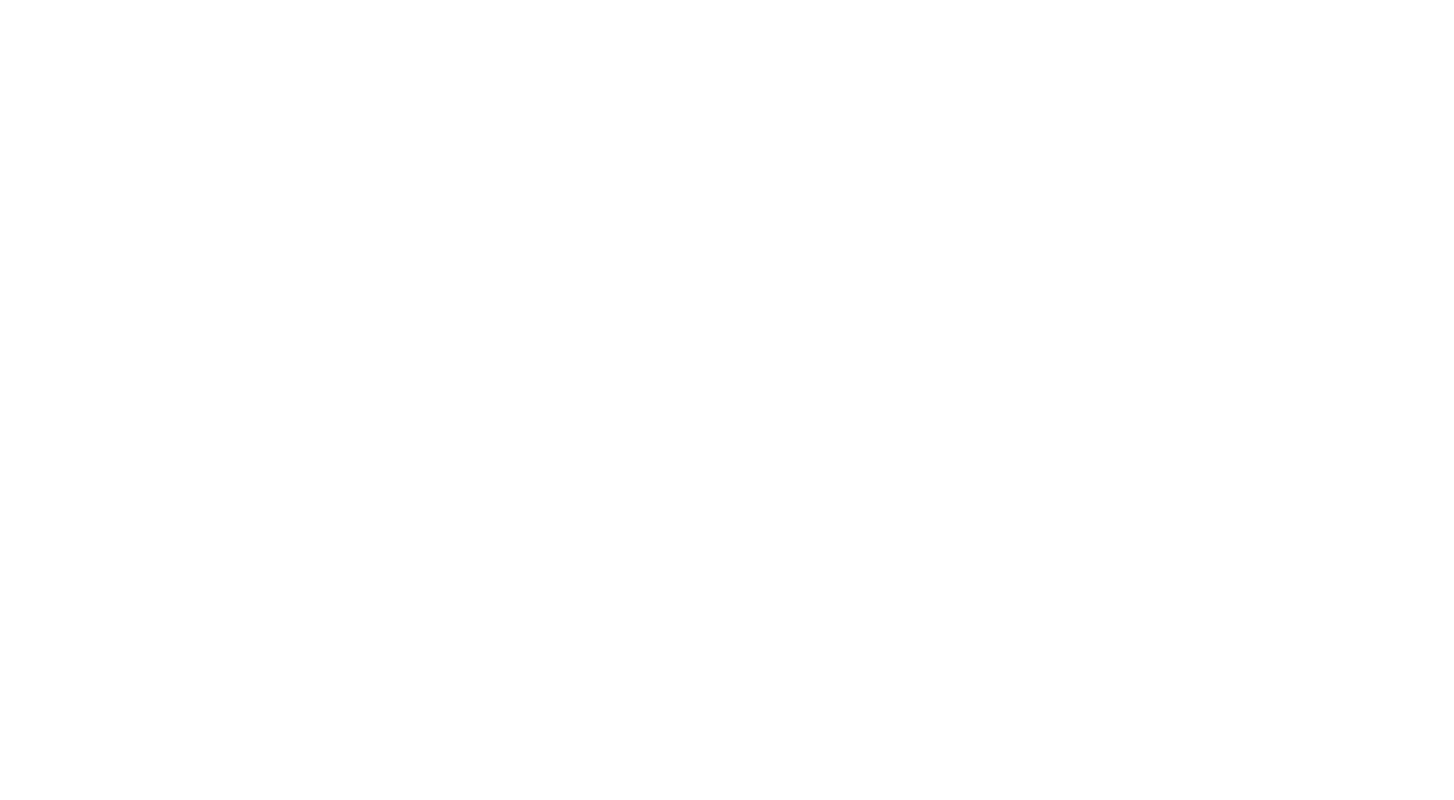
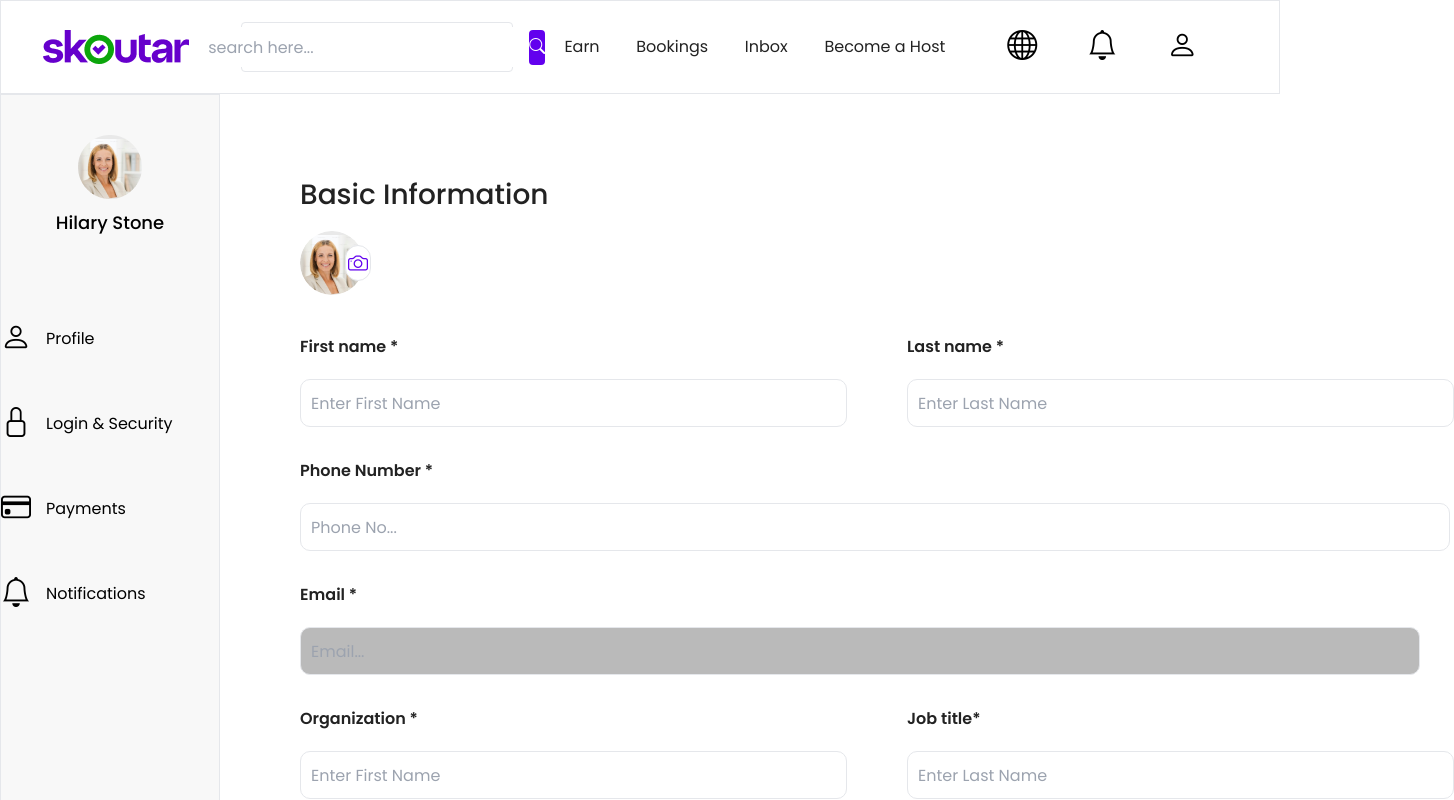
Before and after one commit to Skoutar/Skouta-Naija, a React (Vite) app: page /Profile in a window 1280 px wide. Before the commit this address had no page. Shown: the top 800 px of the page, 1454 px wide, since content can reach past the window. Built offline with nearby package versions, Linux system fonts and the light colour scheme.

Commit message:
profilepage done

```diff
--- a/package.json
+++ b/package.json
@@ -15,7 +15,8 @@
     "react-dom": "^18.2.0",
     "react-fast-marquee": "^1.6.4",
     "react-responsive-carousel": "^3.2.23",
-    "react-router-dom": "^6.23.1"
+    "react-router-dom": "^6.23.1",
+    "tailwind-scrollbar": "^3.1.0"
   },
   "devDependencies": {
     "@types/react": "^18.2.66",
--- a/src/App.jsx
+++ b/src/App.jsx
@@ -9,6 +9,7 @@ import Reset from './pages/forgetpassword/Reset';
 import Comfirm from './pages/forgetpassword/Comfirm';
 import Land from './Components/Landingpage/Land';
 import Home from './pages/Home';
+import Profile from './pages/Profile';
 
 const App = () => {
   return (
@@ -23,6 +24,7 @@ const App = () => {
           <Route path='/reset' element={<Reset/>}/>
           <Route path='/comfirm' element={<Comfirm/>}/>
           <Route path='/' element={<Home/>}/>
+          <Route path='/Profile' element={<Profile/>}/>
         </Routes>
       </BrowserRouter>
     </div>
--- /dev/null
+++ b/src/Components/Sidebar.jsx
@@ -0,0 +1,53 @@
+import { Link } from "react-router-dom"
+import { useState } from "react";
+
+
+const Sidebar = () => {
+    const [activeLink, setActiveLink] = useState(null);
+
+    const handleLinkClick = (linkName) => {
+        setActiveLink(linkName);
+    };
+    return (
+        <div className="w-[241px] h-[1260px] border flex flex-col items-center bg-[#F8F8F8]">
+            <div className="mt-[40px] flex flex-col items-center">
+                <img src="images/profile.png" alt="" />
+                <p className="text-[18px] mt-[10px] text-center font-[500]">Hilary Stone</p>
+            </div>
+            <div className="w-[218px] h-auto mt-[40px]">
+                <Link
+                    className={`flex mt-[40px] items-center ${activeLink === 'profile' ? 'text-mainColor' : ''}`}
+                    onClick={() => handleLinkClick('profile')}
+                    to='/Profile'
+                >
+                    <i className={`bi bi-person text-[30px] ${activeLink === 'profile' ? 'text-mainColor' : ''}`}></i>
+                    <p className="ml-[15px]">Profile</p>
+                </Link>
+                <Link
+                    className={`flex mt-[40px] items-center ${activeLink === 'login' ? 'text-mainColor' : ''}`}
+                    onClick={() => handleLinkClick('login')}
+                >
+                    <i className={`bi bi-lock text-[30px] ${activeLink === 'login' ? 'text-mainColor' : ''}`}></i>
+                    <p className="ml-[15px]">Login & Security</p>
+                </Link>
+                <Link
+                    className={`flex mt-[40px] items-center ${activeLink === 'payments' ? 'text-mainColor' : ''}`}
+                    onClick={() => handleLinkClick('payments')}
+                >
+                    <i className={`bi bi-credit-card text-[30px] ${activeLink === 'payments' ? 'text-mainColor' : ''}`}></i>
+                    <p className="ml-[15px]">Payments</p>
+                </Link>
+                <Link
+                    className={`flex mt-[40px] items-center ${activeLink === 'notifications' ? 'text-mainColor' : ''}`}
+                    onClick={() => handleLinkClick('notifications')}
+                >
+                    <i className={`bi bi-bell text-[30px] ${activeLink === 'notifications' ? 'text-mainColor' : ''}`}></i>
+                    <p className="ml-[15px]">Notifications</p>
+                </Link>
+            </div>
+        </div>
+
+    )
+}
+
+export default Sidebar
--- a/src/Components/navbar/Homenav.jsx
+++ b/src/Components/navbar/Homenav.jsx
@@ -10,22 +10,22 @@ const Homenav = () => {
     setActiveIndex(index === activeIndex ? null : index);
   };
   return (
-    <div className="flex items-center justify-around p-4 bg-white w-full h-[94px] gap-0 border border-[#131313]">
-      <img src={Navlogo} alt="Logo" className='Brand' />
+    <div className="flex items-center justify-around p-4 bg-white w-full h-[94px] gap-0 border">
+      <Link to='/'><img src={Navlogo} alt="Logo" className='Brand' /></Link>
       <div className="h-[50px] w-[272px] border rounded flex items-center justify-center">
         <input type="text" placeholder="search here..." className="h-[40px]"/>
         <i className="bi bi-search w-[35px] h-[35px] bg-mainColor cursor-pointer text-white text-center ml-[5px] rounded pt-[5px] "></i>
       </div>
       <div className="w-[381px] h-[28px] flex items-center justify-between ">
-        <Link className="hover:text-mainColor">Earn</Link>
-        <Link className="hover:text-mainColor">Bookings</Link>
-        <Link className="hover:text-mainColor">Inbox</Link>
-        <Link className="hover:text-mainColor">Become a Host</Link>
+        <Link className="text-[#222222] hover:text-mainColor">Earn</Link>
+        <Link className="text-[#222222] hover:text-mainColor">Bookings</Link>
+        <Link className="text-[#222222] hover:text-mainColor">Inbox</Link>
+        <Link className="text-[#222222] hover:text-mainColor">Become a Host</Link>
       </div>
       <div className="h-auto">
       <Link>
         <i
-          className={`bi bi-globe mr-[30px] h-[30px] p-[10px] w-[25px] cursor-pointer ${
+          className={`bi bi-globe text-[30px] mr-[30px] h-[30px] p-[10px] w-[25px] cursor-pointer ${
             activeIndex === 0 ? 'bg-mainColor text-white rounded-full' : ''
           }`}
           onClick={() => handleLinkClick(0)}
@@ -33,15 +33,15 @@ const Homenav = () => {
       </Link>
       <Link>
         <i
-          className={`bi bi-bell mr-[30px] h-[30px] p-[10px] w-[25px] cursor-pointer ${
+          className={`bi bi-bell text-[30px] mr-[30px] h-[30px] p-[10px] w-[25px] cursor-pointer ${
             activeIndex === 1 ? 'bg-mainColor text-white rounded-full' : ''
           }`}
           onClick={() => handleLinkClick(1)}
         ></i>
       </Link>
-      <Link>
+      <Link to='/Profile'>
         <i
-          className={`bi bi-person mr-[30px] p-[10px] cursor-pointer ${
+          className={`bi bi-person text-[30px] mr-[30px] p-[10px] cursor-pointer ${
             activeIndex === 2 ? 'bg-mainColor text-white rounded-full' : ''
           }`}
           onClick={() => handleLinkClick(2)}
--- /dev/null
+++ b/src/pages/Profile.jsx
@@ -0,0 +1,95 @@
+import Footer from "../Components/Footer/Footer"
+import Sidebar from "../Components/Sidebar"
+import Homenav from "../Components/navbar/Homenav"
+import { useState } from "react";
+
+
+const Profile = () => {
+    const [profileImage, setProfileImage] = useState("images/profile.png");
+
+    const handleImageChange = (event) => {
+        const file = event.target.files[0];
+        if (file) {
+            const reader = new FileReader();
+            reader.onload = (e) => {
+                setProfileImage(e.target.result);
+            };
+            reader.readAsDataURL(file);
+        }
+    };
+
+    const triggerFileInput = () => {
+        document.getElementById("fileInput").click();
+    };
+    return (
+        <div className="h-auto w-full bottom-[0px]">
+            <Homenav />
+            <div className="flex w-full h-[1260px]">
+                <Sidebar />
+                <div className="w-auto m-[80px]">
+                    <h2 className="w-[400px] h-[42px] text-[28px] text-[#222222] font-medium">
+                        Basic Information
+                    </h2>
+                    <div className="flex items-center justify-start relative mt-[15px]">
+                        <img src={profileImage} alt="Profile" className="relative w-[64px] h-[64px] rounded-[50px]" />
+                        <i
+                            className="bi bi-camera absolute ml-[45px] p-[2px] text-[20px] cursor-pointer border text-[#6200EE] bg-white rounded-[25px]"
+                            onClick={triggerFileInput}
+                        ></i>
+                        <input
+                            type="file"
+                            id="fileInput"
+                            style={{ display: "none" }}
+                            accept="image/*"
+                            onChange={handleImageChange}
+                        />
+                    </div>
+                    <div className="flex w-auto h-[84] mt-[40px]">
+                        <div className="w-[547px] h-[84px] ">
+                            <p className="w-auto h-[24px] font-semibold text-[16px] text-[#222222]">First name *</p>
+                            <input type="text" placeholder="Enter First Name" className="mt-[20px] w-[547px] h-[48px] border rounded-[10px] p-[10px]" />
+                        </div>
+                        <div className="w-[547px] h-[84px] ml-[60px]">
+                            <p className="w-auto h-[24px] font-semibold text-[16px] text-[#222222]">Last name *</p>
+                            <input type="text" placeholder="Enter Last Name" className="w-[547px] mt-[20px] h-[48px] border rounded-[10px] p-[10px]" />
+                        </div>
+                    </div>
+                    <div className="w-[547px] h-[84px] mt-[40px]">
+                        <p className="w-auto h-[24px] font-semibold text-[16px] text-[#222222]">Phone Number *</p>
+                        <input type="Number" placeholder="Phone No..." className="w-[1150px] mt-[20px] h-[48px] border rounded-[10px] p-[10px]" />
+                    </div>
+                    <div className="w-[547px] h-[84px] mt-[40px]">
+                        <p className="w-auto h-[24px] font-semibold text-[16px] text-[#222222]">Email *</p>
+                        <input type="Email" placeholder="Email..." className="w-[1120px] mt-[20px] bg-[#BABABA] h-[48px] border rounded-[10px] p-[10px]" />
+                    </div>
+                    <div className="flex w-auto h-[84] mt-[40px]">
+                        <div className="w-[547px] h-[84px] ">
+                            <p className="w-auto h-[24px] font-semibold text-[16px] text-[#222222]">Organization *</p>
+                            <input type="text" placeholder="Enter First Name" className="mt-[20px] w-[547px] h-[48px] border rounded-[10px] p-[10px]" />
+                        </div>
+                        <div className="w-[547px] h-[84px] ml-[60px]">
+                            <p className="w-auto h-[24px] font-semibold text-[16px] text-[#222222]">Job title*</p>
+                            <input type="text" placeholder="Enter Last Name" className="w-[547px] mt-[20px] h-[48px] border rounded-[10px] p-[10px]" />
+                        </div>
+                    </div>
+                    <div className="w-[547px] h-[84px] mt-[40px]">
+                        <p className="w-auto h-[24px] font-semibold text-[16px] text-[#222222]">Choose a category that fits you best</p>
+                        <p className="mt-[10px]">pick an option or type your own</p>
+                        <input type="Select" placeholder="select" className="w-[1150px] mt-[20px] h-[48px] border rounded-[10px] p-[10px]" />
+                    </div>
+                    <div className="w-[547px] h-[201px] mt-[100px]">
+                        <p className="w-auto h-auto font-semibold text-[16px] text-[#222222]">About</p>
+                        <input type="Select" placeholder="Write a few words about yourself. People like to know who they’re dealing with." className="w-[1150px] h-[165px] border rounded-[10px]" />
+                    </div>
+                    <div className="flex items-center justify-center">
+                    <button className='w-[228px] h-[64px] px-2 py-5 rounded-lg text-[#F8F8F8] bg-[#6200EE] border border-solid ml-5 mt-10 transition duration-600 hover:bg-[#290064]"'><span>Get Started</span></button>
+                    </div>
+                </div>
+            </div>
+            <Footer />
+        </div>
+
+    )
+}
+
+export default Profile
--- a/tailwind.config.js
+++ b/tailwind.config.js
@@ -1,3 +1,5 @@
+import tailwindScrollbar from 'tailwind-scrollbar';
+
 /** @type {import('tailwindcss').Config} */
 export default {
   content: ["./index.html",
@@ -13,5 +15,8 @@ export default {
       },
     },
   },
-  plugins: [],
+  plugins: [
+    tailwindScrollbar,
+  ],
+
 };
```
Also changed, not shown: public/images/profile.png (added), 1 other file (tests, documents, lock files or other folders).
